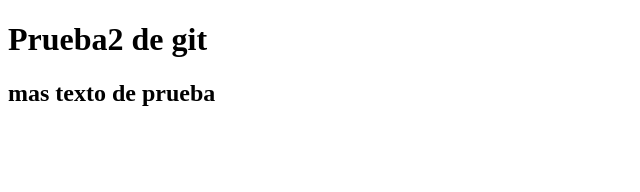
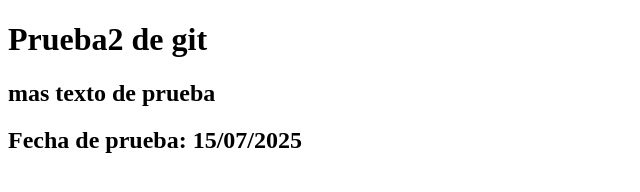
Before and after one commit to egomez-2021272/Prueba2, a plain HTML site: page index.html in a window 1280 px wide. Shown: the whole page, without its empty margins (0-640 px from the left). Drawn offline with Linux system fonts and the light colour scheme.

Commit message:
add: Agregar texto en body en documento index.html

```diff
--- a/index.html
+++ b/index.html
@@ -8,5 +8,7 @@
 <body>
     <h1>Prueba2 de git</h1>
     <h2>mas texto de prueba</h2>
+    <h2>Fecha de prueba: 15/07/2025</h2>
+
 </body>
 </html>
```
